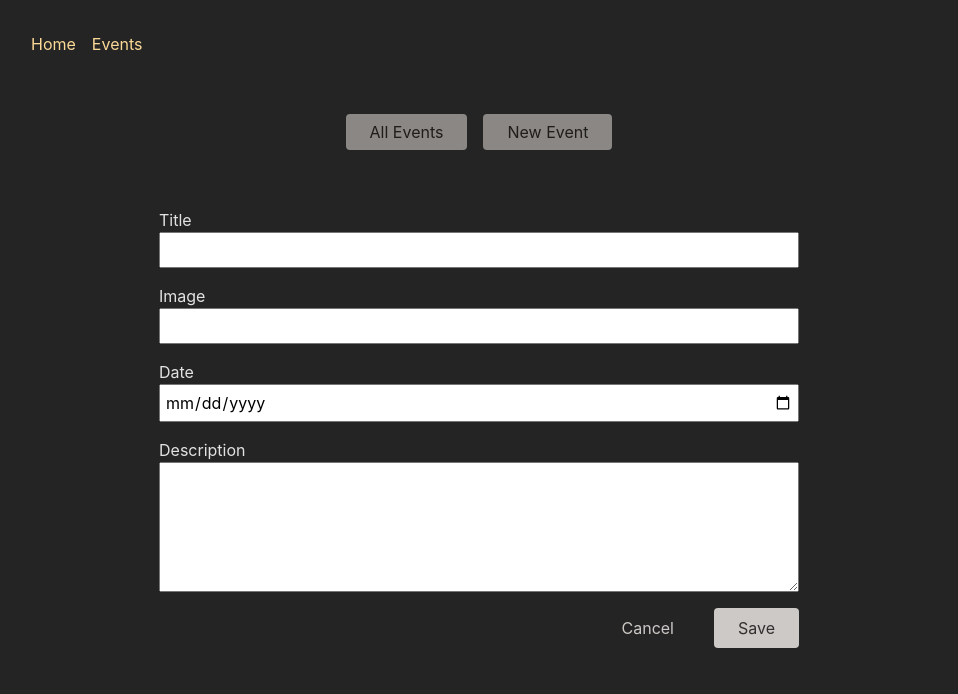
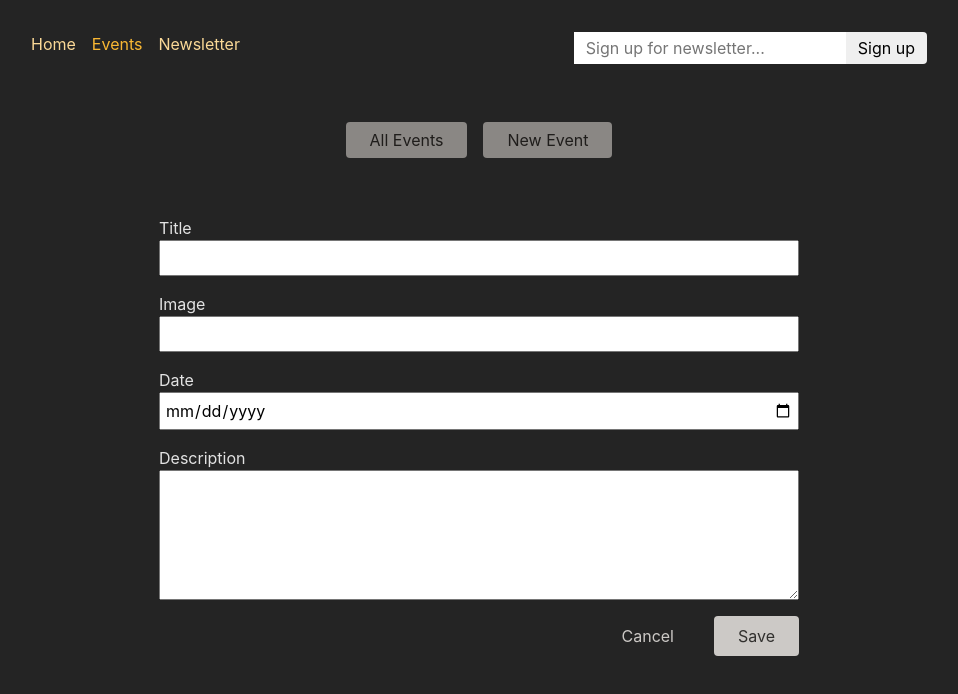
Before and after one commit to BhavneetS/React-advanced-routing-features, a React (Create React App) app in the folder frontend/: page /events/new in a window 1280 px wide. Shown: the top 694 px of the page, without its empty margins (161-1119 px from the left). Built offline with nearby package versions, Linux system fonts and the light colour scheme.

Commit message:
avoiding route transition for, globally available Component from route action/form Submission, using the useFetch() hook

```diff
--- a/frontend/src/App.js
+++ b/frontend/src/App.js
@@ -8,6 +8,7 @@
 import EventsLayout from "./pages/EventsLayout";
 import ErrorPage from "./components/Error";
 import { deleteAction } from "./components/EventItem";
+import NewsletterPage, {action as newsletterAction} from "./components/Newsletter";
 
 const route = createBrowserRouter([
   {
@@ -35,9 +36,10 @@
               {path: 'edit', element: <EditEventPage />}
             ]
         },
-        {path: 'new', element: <NewEventPage />, action: newEvent},
+        { path: 'new', element: <NewEventPage />, action: newEvent},
+
       ]},
-
+        { path: 'newsletter', element: <NewsletterPage />, action: newsletterAction}
     ]
   }
 ])
--- a/frontend/src/components/EventForm.js
+++ b/frontend/src/components/EventForm.js
@@ -34,7 +34,7 @@
       )}
       <p>
         <label htmlFor="title">Title</label>
-        <input id="title" type="text" name="title" defaultValue={event?.title}/>
+        <input id="title" type="text" name="title" required defaultValue={event?.title}/>
       </p>
       <p>
         <label htmlFor="image">Image</label>
--- a/frontend/src/components/MainNavigation.js
+++ b/frontend/src/components/MainNavigation.js
@@ -1,5 +1,7 @@
 import { NavLink } from 'react-router-dom';
+
 import classes from './MainNavigation.module.css';
+import NewsletterSignup from './NewsletterSignup';
 
 function MainNavigation() {
   return (
@@ -7,13 +9,47 @@
       <nav>
         <ul className={classes.list}>
           <li>
-            <NavLink className={({isActive}) => isActive ? classes.active : undefined} to="/" end>Home</NavLink>
+            <NavLink
+              to="/"
+              className={({ isActive }) =>
+                isActive ? classes.active : undefined
+              }
+              end
+            >
+              Home
+            </NavLink>
           </li>
           <li>
-            <NavLink to="/events" className={({isActive}) => isActive ? classes.active : undefined} end>Events</NavLink>
+            <NavLink
+              to="/events"
+              className={({ isActive }) =>
+                isActive ? classes.active : undefined
+              }
+            >
+              Events
+            </NavLink>
+          </li>
+          <li>
+            <NavLink
+              to="/newsletter"
+              className={({ isActive }) =>
+                isActive ? classes.active : undefined
+              }
+            >
+              Newsletter
+            </NavLink>
           </li>
         </ul>
       </nav>
+
+      {/*
+        Since the NewsletterSignup component is inclued in the Main Navigation, it will be available on all pages as part of the root Layout.
+        Hence, the form submission/action function should not trigger a route transition/navigation.
+
+        For this, we can use the useFetcher hook which provides multiple properties, including the "Form" component to prevent a route transition.
+        review form at [frontend\src\components\NewsletterSignup.js]
+      */}
+      <NewsletterSignup />
     </header>
   );
 }
--- /dev/null
+++ b/frontend/src/components/Newsletter.js
@@ -0,0 +1,21 @@
+import NewsletterSignup from '../components/NewsletterSignup';
+import PageContent from '../components/PageContent';
+
+function NewsletterPage() {
+  return (
+    <PageContent title="Join our awesome newsletter!">
+      <NewsletterSignup />
+    </PageContent>
+  );
+}
+
+export default NewsletterPage;
+
+export async function action({ request }) {
+  const data = await request.formData();
+  const email = data.get('email');
+
+  // send to backend newsletter server ...
+  console.log(email);
+  return { message: 'Signup successful!' };
+}
--- /dev/null
+++ b/frontend/src/components/NewsletterSignup.js
@@ -0,0 +1,36 @@
+import { useFetcher } from 'react-router-dom';
+import classes from './NewsletterSignup.module.css';
+import { useEffect } from 'react';
+
+function NewsletterSignup() {
+    const fetcher= useFetcher();
+
+    /*
+        using the useFetcher hook, we can also access the data retruned by the loader or the action.
+    */
+
+    const {data, state} = fetcher;
+
+    useEffect(() =>{
+        /*
+            Accessing data and the state of the fetcher/loader trigegred by the fetcher
+        */
+        if(state ==='idle' && data && data.message) {
+            window.alert(data.message);
+        }
+
+    }, [data,state])
+
+  return (
+    <fetcher.Form action='/newsletter' method="post" className={classes.newsletter}>
+      <input
+        type="email"
+        placeholder="Sign up for newsletter..."
+        aria-label="Sign up for newsletter"
+      />
+      <button>Sign up</button>
+    </fetcher.Form>
+  );
+}
+
+export default NewsletterSignup;
--- /dev/null
+++ b/frontend/src/components/NewsletterSignup.module.css
@@ -0,0 +1,18 @@
+.newsletter input,
+.newsletter button {
+  font: inherit;
+  padding: 0.25rem 0.75rem;
+  border-radius: 0;
+  border: none;
+}
+
+.newsletter button {
+  border-top-right-radius: 4px;
+  border-bottom-right-radius: 4px;
+  cursor: pointer;
+}
+
+.newsletter button:hover {
+  background-color: var(--color-primary-300);
+  color: var(--color-gray-800);
+}
```
